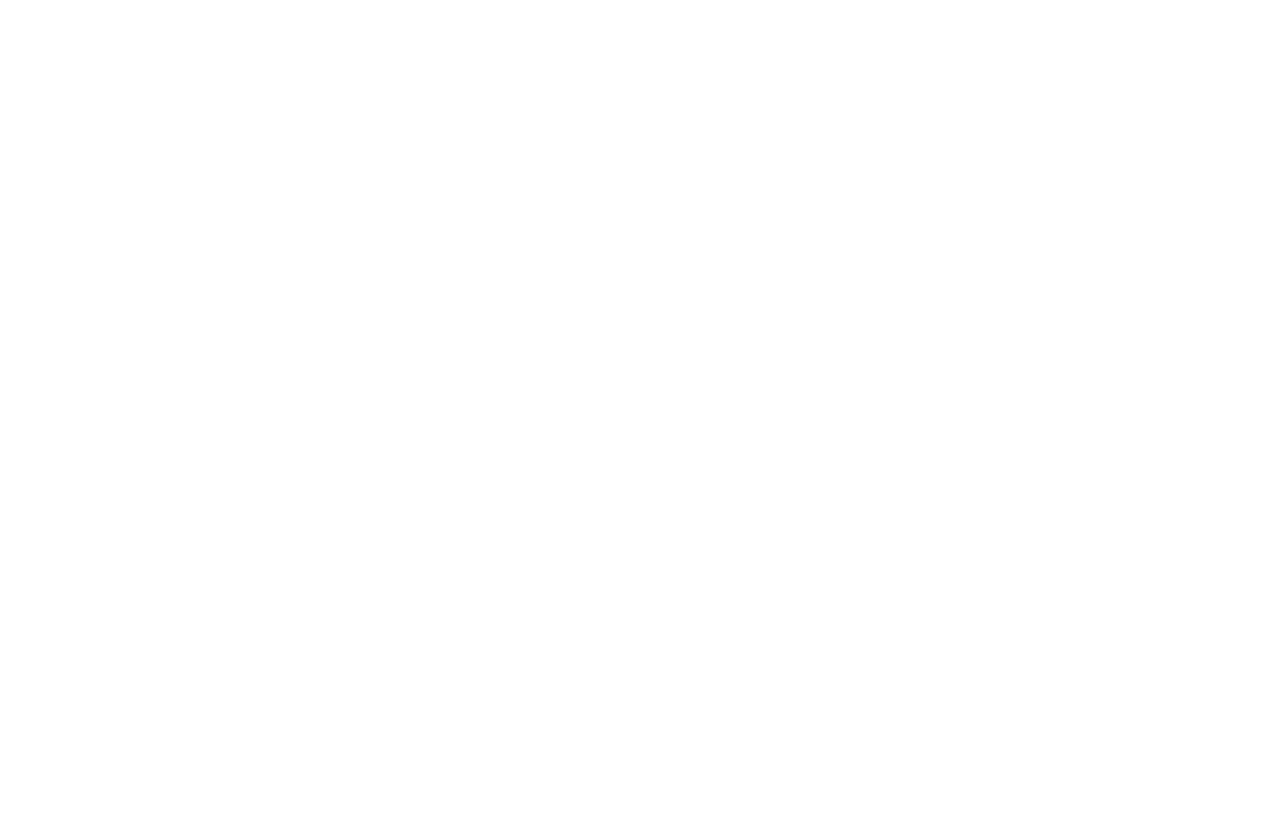
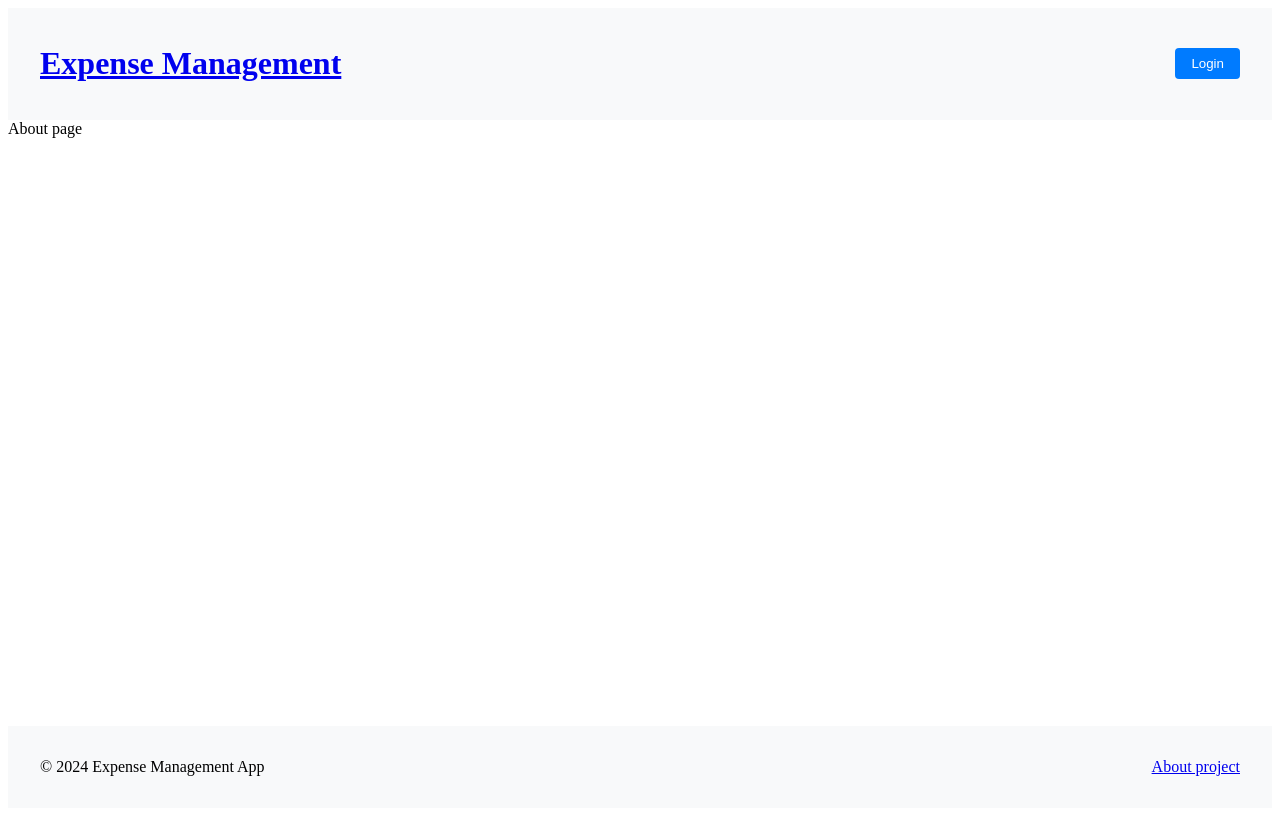
Before and after one commit to thuhuong1234/expense_management_project, a Vue app: page /about in a window 1280 px wide. Built offline with nearby package versions, Linux system fonts and the light colour scheme.

Commit message:
:rose: Implement about view UI

```diff
--- a/src/views/AboutView.vue
+++ b/src/views/AboutView.vue
@@ -1,3 +1,53 @@
-<template></template>
+<template>
+  <div class="about-page">
+    <header class="about-header">
+      <h1 class="title">
+        <RouterLink to="/"> Expense Management </RouterLink>
+      </h1>
+      <div class="action-bar">
+        <button class="button-login">Login</button>
+      </div>
+    </header>
+    <main class="about-content">About page</main>
+    <footer class="about-footer">
+      <p class="copyright-text">&copy; 2024 Expense Management App</p>
+      <RouterLink class="footer-link" to="/about">About project</RouterLink>
+    </footer>
+  </div>
+</template>
 
 <script setup></script>
+
+<style scoped>
+.about-page {
+  display: flex;
+  flex-direction: column;
+  min-height: 100vh;
+  justify-content: space-between;
+}
+.about-header {
+  display: flex;
+  justify-content: space-between;
+  align-items: center;
+  padding: 16px 32px;
+  background-color: #f8f9fa;
+}
+.button-login {
+  padding: 8px 16px;
+  border: none;
+  border-radius: 4px;
+  background-color: #007bff;
+  color: #fff;
+  cursor: pointer;
+}
+.about-content {
+  flex: 1;
+}
+.about-footer {
+  padding: 16px 32px;
+  display: flex;
+  justify-content: space-between;
+  align-items: center;
+  background-color: #f8f9fa;
+}
+</style>
```
